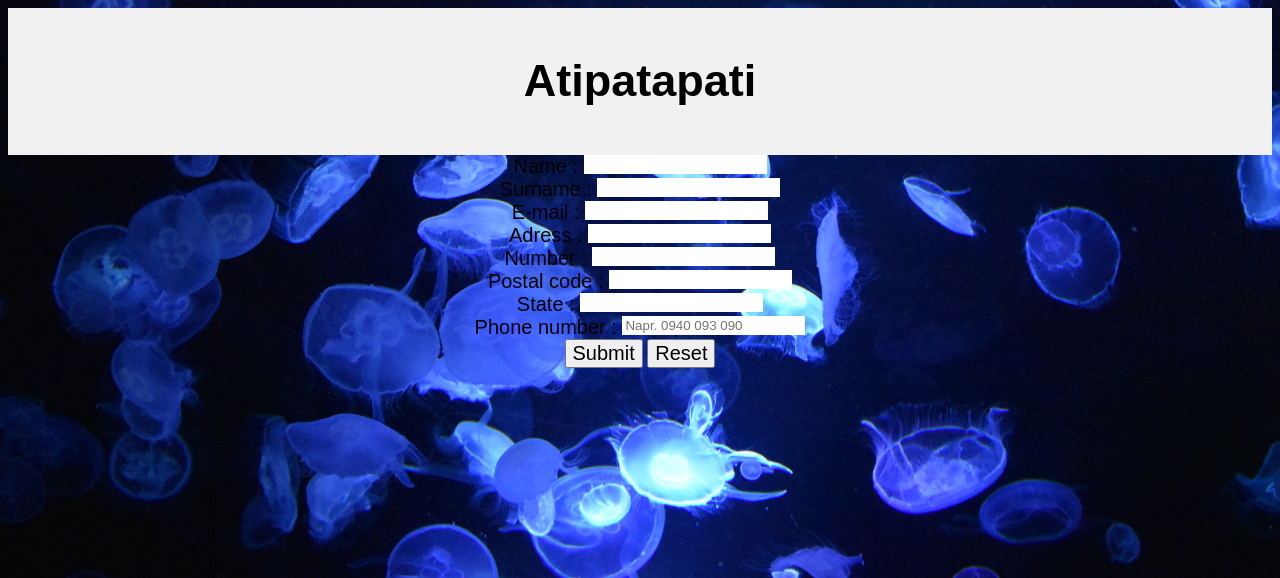
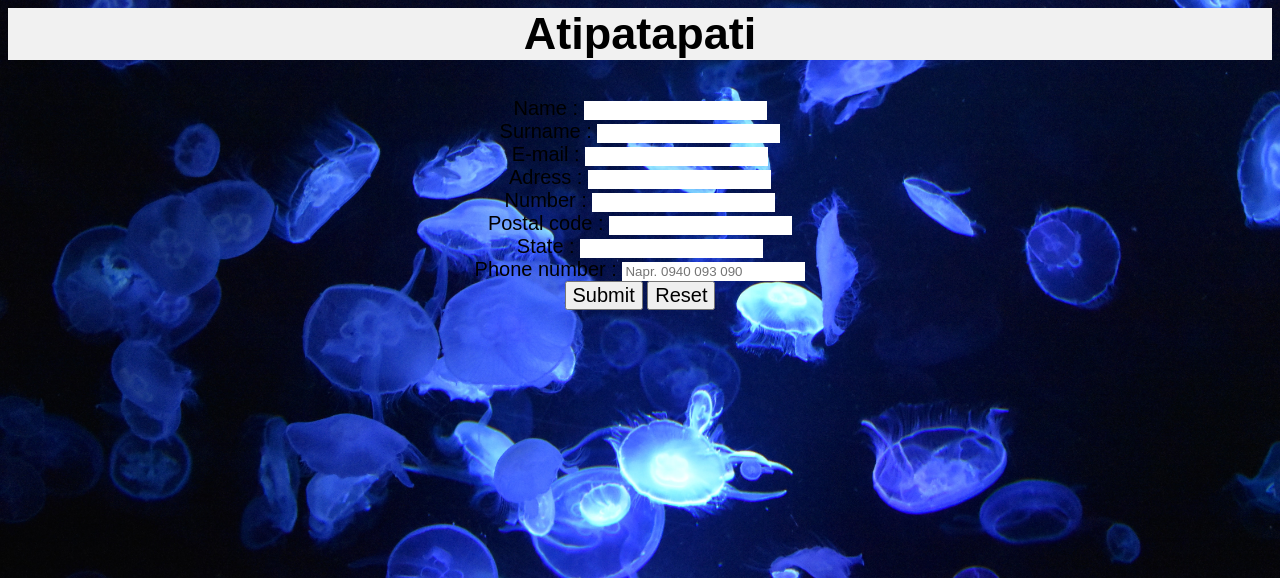
Before and after one commit to FilipSajna/ESPIot, a PHP site: page /phpform.php in a window 1280 px wide. Shown: the top 578 px of the page. Run offline with PHP 8.4, Linux system fonts and the light colour scheme.

Commit message:
small changes

```diff
--- a/phpform.php
+++ b/phpform.php
@@ -18,7 +18,7 @@ body {
 .header {
     grid-area: header;
     background-color: #f1f1f1;
-    padding: 10px;
+    padding: 0px;
     text-align: center;
     font-size: 30px;
 }
@@ -63,7 +63,6 @@ body {
 }
 
 label {
-    vertical-align: top;
     display: inline;
 }
 
```
